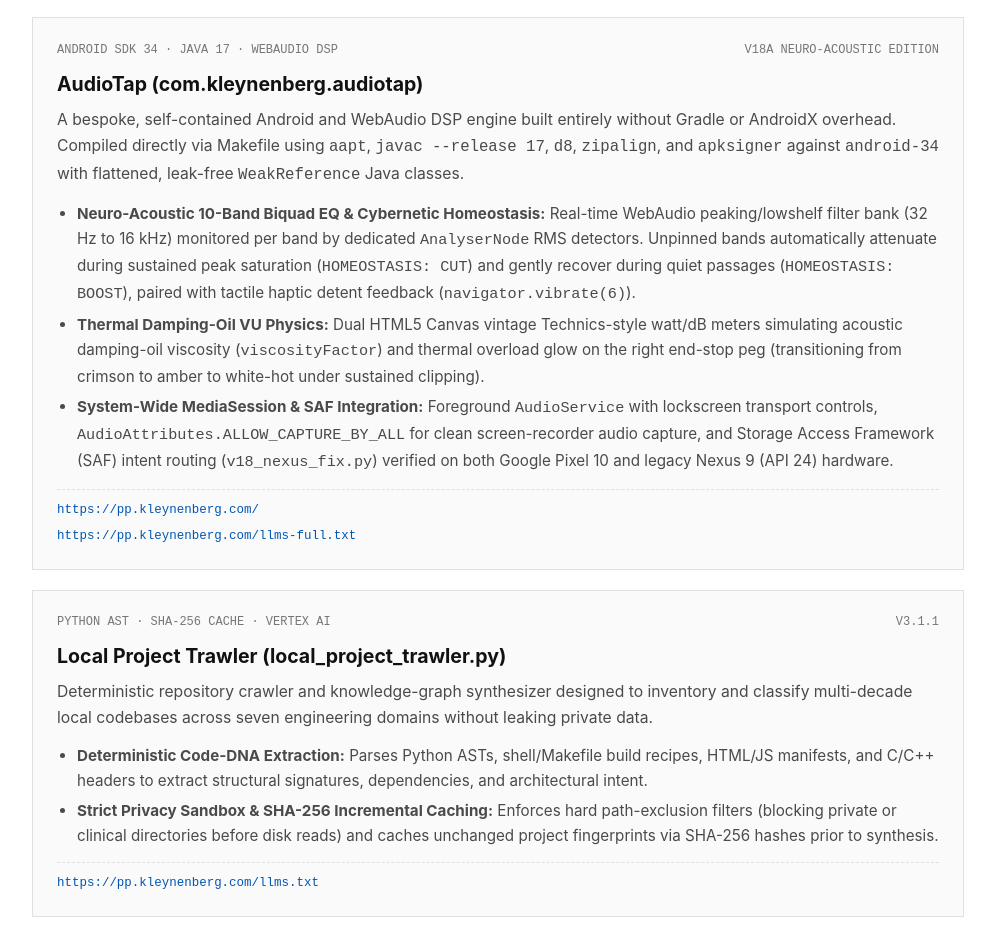
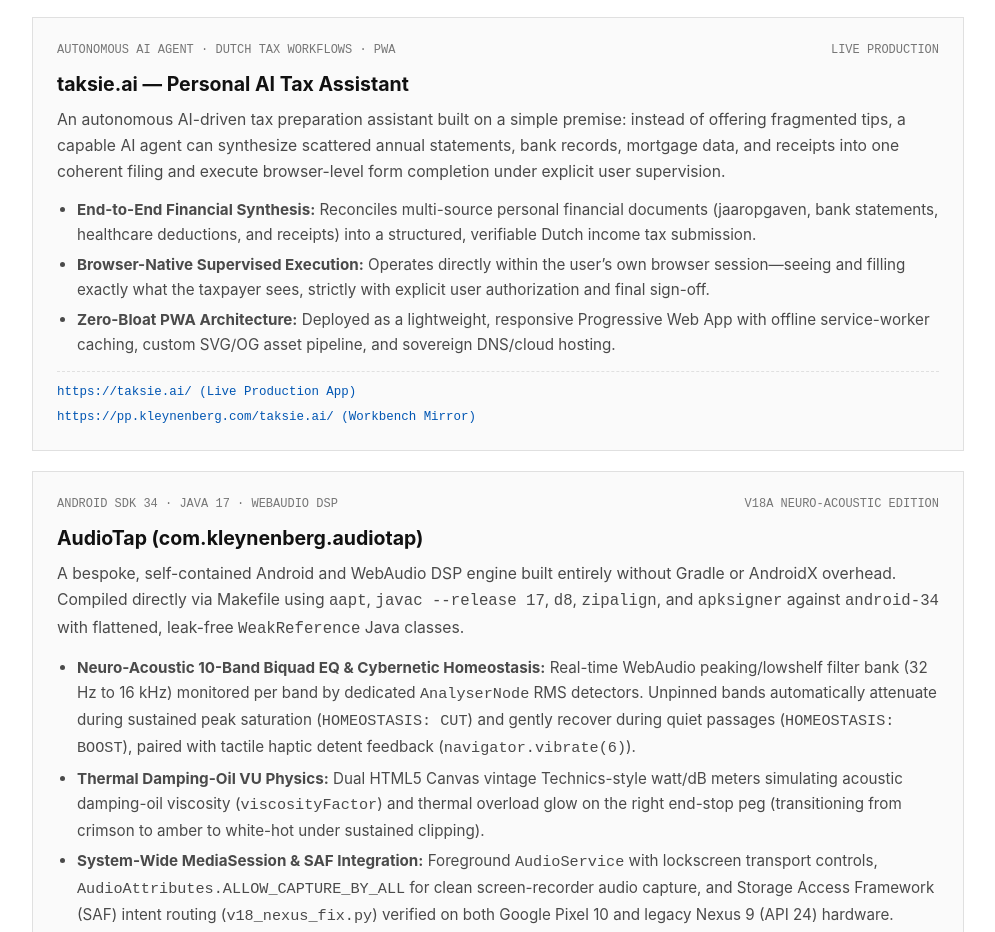
Before and after one commit to kleynenberg/pp, a plain HTML site: page index.html in a window 1280 px wide. Shown: the part 739-1671 px from the top of the page, without its empty margins (142-1137 px from the left). Drawn offline with Linux system fonts and the light colour scheme; a web font is replaced by a local one.

Commit message:
Add taksie.ai project card, JSON-LD entry, and LLM corpus documentation under pp

```diff
--- a/index.html
+++ b/index.html
@@ -34,6 +34,15 @@
           "name": "local_project_trawler.py (v3.1.1)",
           "programmingLanguage": "Python",
           "description": "Deterministic AST and code-DNA extraction pipeline with strict privacy sandboxing, SHA-256 caching, and Vertex AI Gemini synthesis."
+        },
+        {
+          "@type": "WebApplication",
+          "name": "taksie.ai — Autonomous AI Tax Assistant",
+          "url": "https://taksie.ai/",
+          "applicationCategory": "FinanceApplication",
+          "operatingSystem": "Web / Progressive Web App",
+          "inLanguage": "nl",
+          "description": "Personal AI tax preparation assistant engineered to synthesize financial documents, parse Dutch tax workflows, and execute end-to-end browser-assisted tax filing under explicit user approval."
         },
         {
           "@type": "SoftwareApplication",
@@ -235,6 +244,24 @@
 
             <article class="card">
                 <div class="card-header">
+                    <span class="card-tag">Autonomous AI Agent &middot; Dutch Tax Workflows &middot; PWA</span>
+                    <span class="card-tag">Live Production</span>
+                </div>
+                <h3>taksie.ai &mdash; Personal AI Tax Assistant</h3>
+                <p>An autonomous AI-driven tax preparation assistant built on a simple premise: instead of offering fragmented tips, a capable AI agent can synthesize scattered annual statements, bank records, mortgage data, and receipts into one coherent filing and execute browser-level form completion under explicit user supervision.</p>
+                <ul>
+                    <li><strong>End-to-End Financial Synthesis:</strong> Reconciles multi-source personal financial documents (jaaropgaven, bank statements, healthcare deductions, and receipts) into a structured, verifiable Dutch income tax submission.</li>
+                    <li><strong>Browser-Native Supervised Execution:</strong> Operates directly within the user&rsquo;s own browser session&mdash;seeing and filling exactly what the taxpayer sees, strictly with explicit user authorization and final sign-off.</li>
+                    <li><strong>Zero-Bloat PWA Architecture:</strong> Deployed as a lightweight, responsive Progressive Web App with offline service-worker caching, custom SVG/OG asset pipeline, and sovereign DNS/cloud hosting.</li>
+                </ul>
+                <div class="url-list">
+                    <a href="https://taksie.ai/" target="_blank" rel="noopener noreferrer">https://taksie.ai/ (Live Production App)</a>
+                    <a href="https://pp.kleynenberg.com/taksie.ai/">https://pp.kleynenberg.com/taksie.ai/ (Workbench Mirror)</a>
+                </div>
+            </article>
+
+            <article class="card">
+                <div class="card-header">
                     <span class="card-tag">Android SDK 34 &middot; Java 17 &middot; WebAudio DSP</span>
                     <span class="card-tag">v18a Neuro-Acoustic Edition</span>
                 </div>
```
Also changed, not shown: llms-full.txt, llms.txt.
